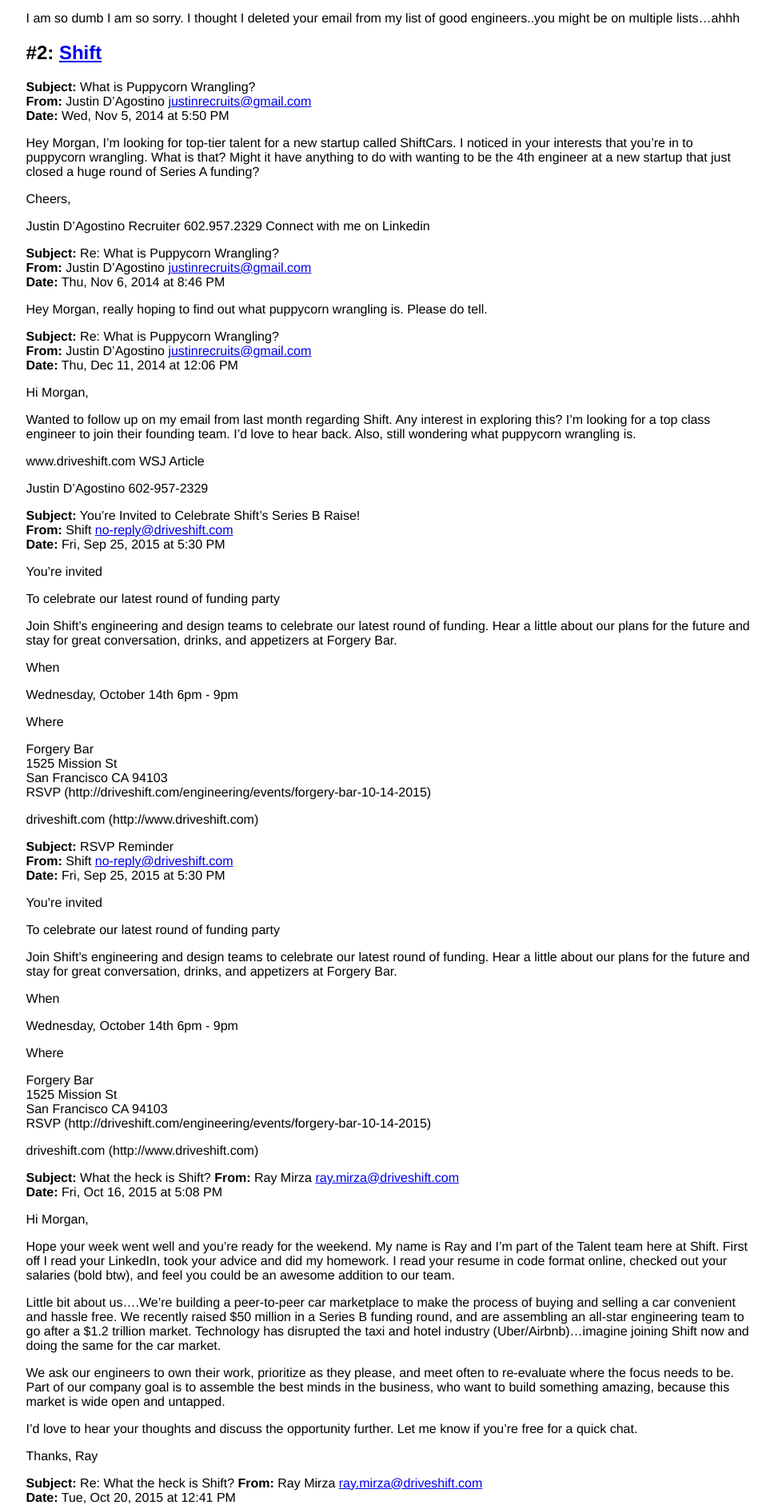
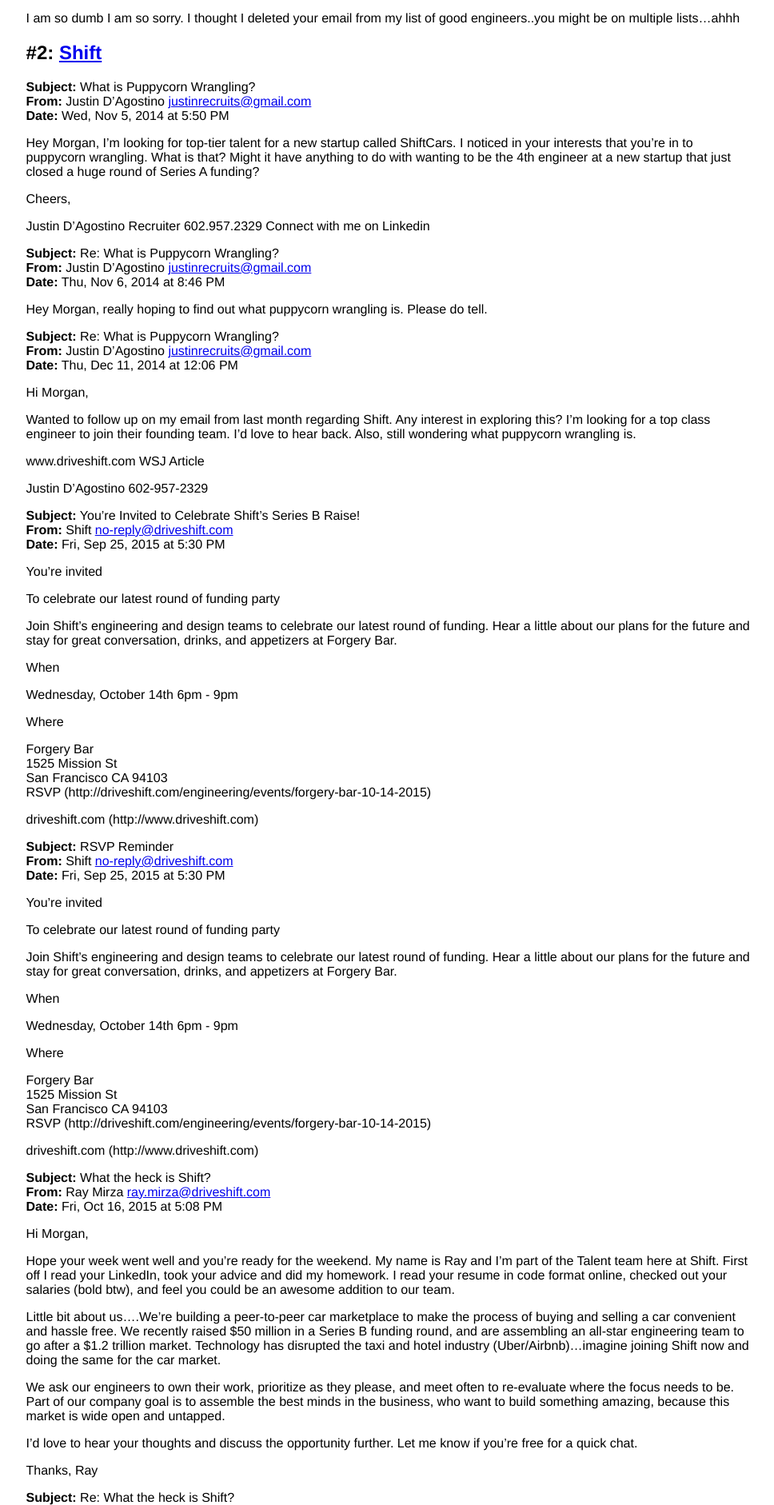
Before and after one commit to mconbere/mconbere.github.com, a Jekyll site: the page built from vittles/unsavory-tech-recruiters.markdown, in a window 1280 px wide. Shown: the part 4518-6400 px from the top of the page at 80% size, without its empty margins (151-1119 px from the left). Built offline with Jekyll 4.4.1, drawn with Linux system fonts in a browser that asks for light colours.

```diff
--- a/vittles/unsavory-tech-recruiters.markdown
+++ b/vittles/unsavory-tech-recruiters.markdown
@@ -327,7 +327,7 @@ RSVP (http://driveshift.com/engineering/events/forgery-bar-10-14-2015)
 
 driveshift.com (http://www.driveshift.com)
 
-__Subject:__ What the heck is Shift?
+__Subject:__ What the heck is Shift? <br>
 __From:__ Ray Mirza <ray.mirza@driveshift.com> <br>
 __Date:__ Fri, Oct 16, 2015 at 5:08 PM <br>
 
@@ -344,7 +344,7 @@ I’d love to hear your thoughts and discuss the opportunity further. Let me kno
 Thanks,
 Ray
 
-__Subject:__ Re: What the heck is Shift?
+__Subject:__ Re: What the heck is Shift? <br>
 __From:__ Ray Mirza <ray.mirza@driveshift.com> <br>
 __Date:__ Tue, Oct 20, 2015 at 12:41 PM <br>
 
@@ -359,7 +359,7 @@ Let me know when you're available this week and I'll accommodate your schedule.
 Thanks,
 Ray
 
-__Subject:__ Re: What the heck is Shift?
+__Subject:__ Re: What the heck is Shift? <br>
 __From:__ Morgan Conbere <mconbere@gmail.com> <br>
 __Date:__ Tue, Oct 20, 2015 at 1:42 PM <br>
 
```
